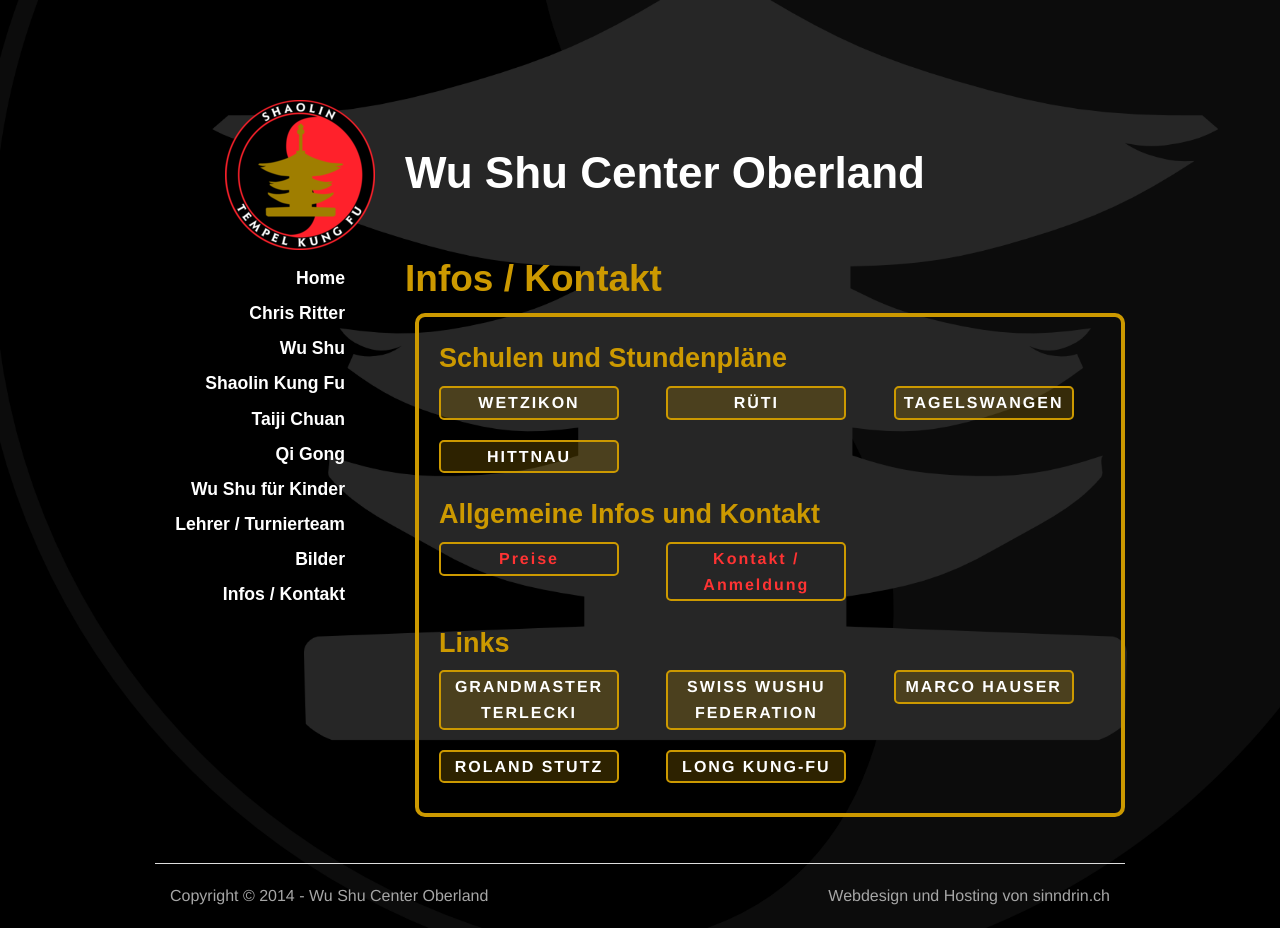
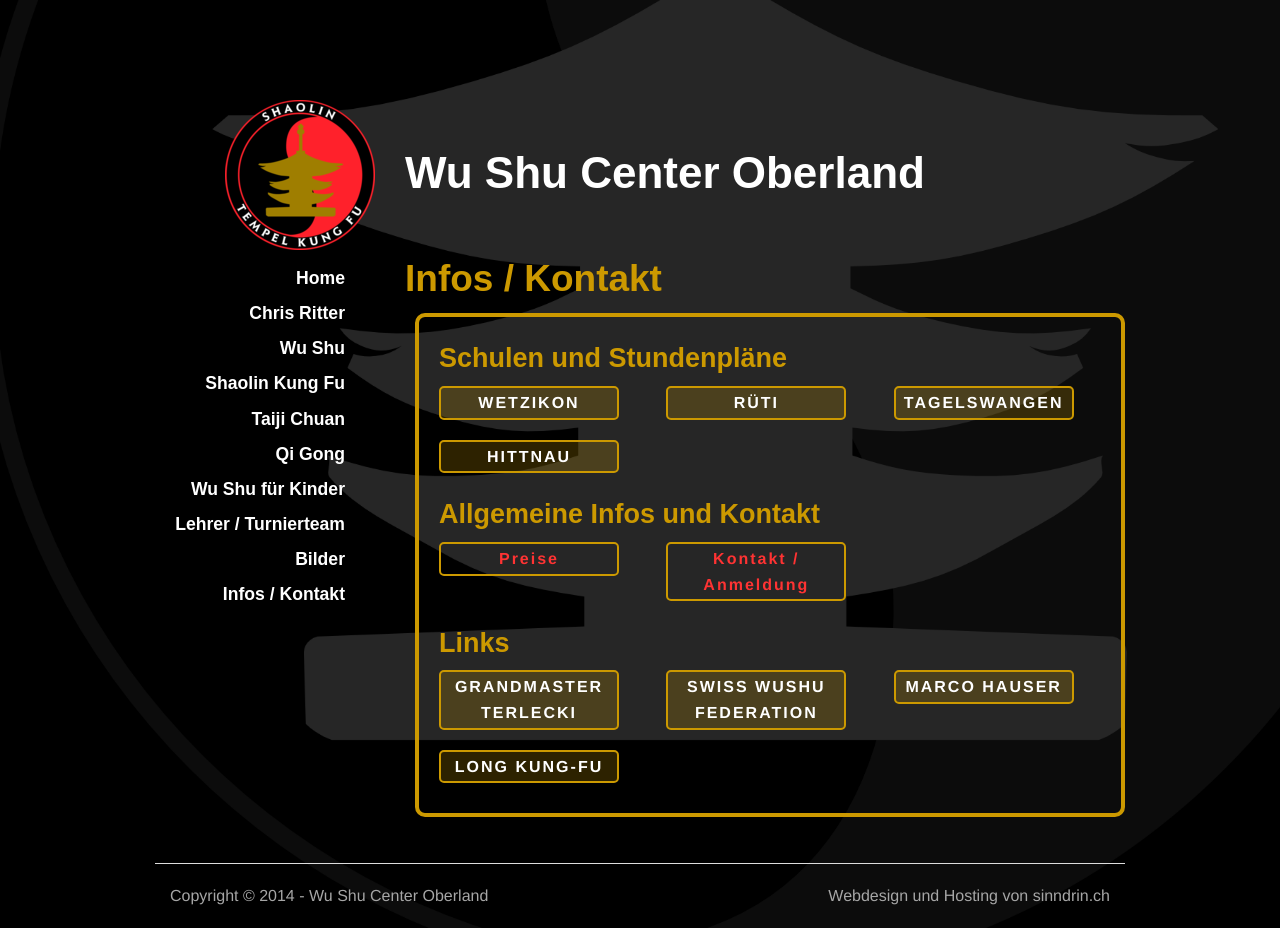
Before and after one commit to wu-shu/wu-shu.github.io, a Jekyll site: the page built from infos-kontakt/index.md, in a window 1280 px wide. Built offline with Jekyll 4.4.1, drawn with Linux system fonts in a browser that asks for light colours; some web fonts are replaced; Markdown is read by kramdown in place of the engine named in the settings; comment, search, counter and statistics services are not loaded.

```diff
--- a/infos-kontakt/index.md
+++ b/infos-kontakt/index.md
@@ -21,6 +21,5 @@
 <li><a target="_blank" href="http://www.kungfubc.com/" class="button-contact-place">Grandmaster Terlecki</a></li>
 <li><a target="_blank" href="http://www.swisswushu.ch/" class="button-contact-place">Swiss Wushu Federation</a></li>
 <li><a target="_blank" href="http://www.marcohauser.com/" class="button-contact-place">Marco Hauser</a></li>
-<li><a target="_blank" href="/infos-kontakt/" class="button-contact-place">Roland Stutz</a></li>
 <li><a target="_blank" href="http://long-kungfu.jimdo.com/" class="button-contact-place">Long Kung-Fu</a></li>
 </ul>
```
Also changed, not shown: images/raum_hittnau.jpg, images/raum_tagelswangen.jpg.
